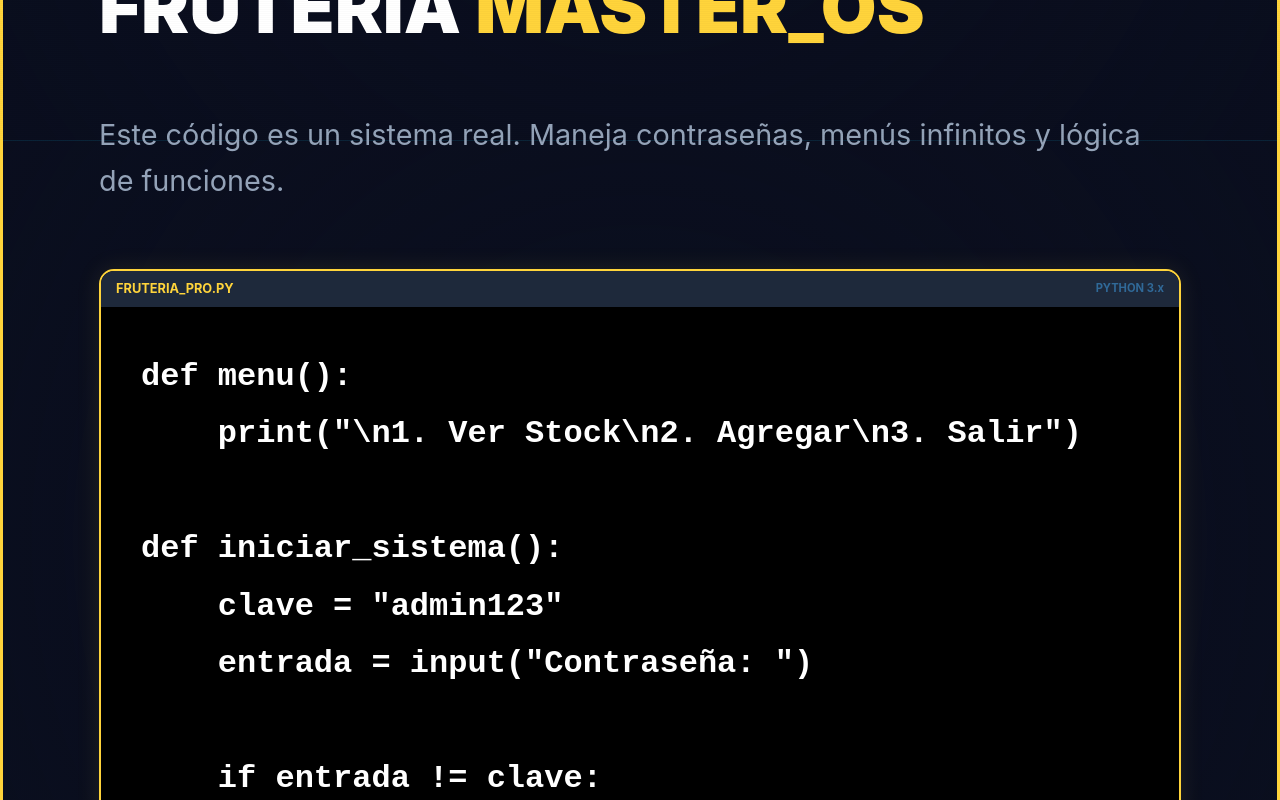
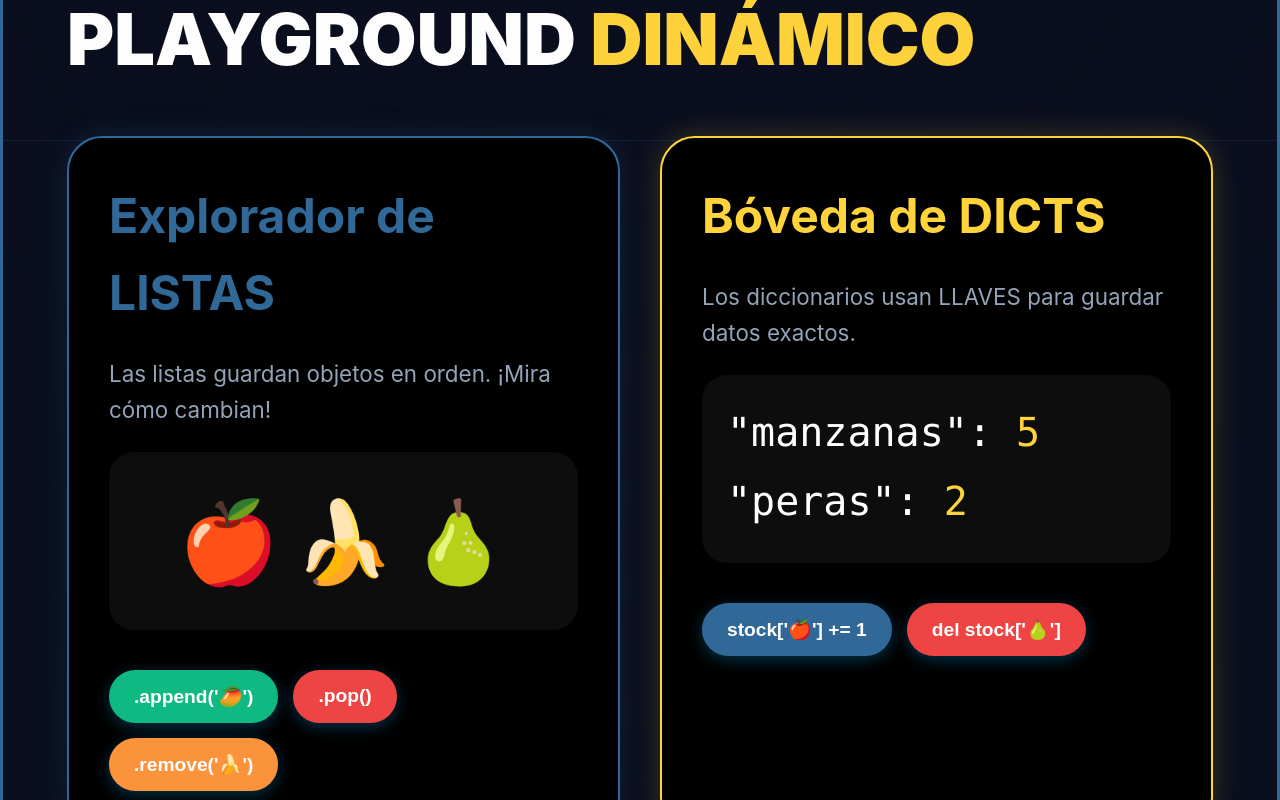
Before and after one commit to loky67-3/Academy, a React (Vite) app in the folder matematicas/: page /python in a window 1280 px wide. Shown: the part 660-1460 px from the top of the page. Built offline with nearby package versions, Linux system fonts and the light colour scheme.

Commit message:
actualizacion mas creativa python pagina

```diff
--- a/matematicas/src/ProgramacionPython.jsx
+++ b/matematicas/src/ProgramacionPython.jsx
@@ -30,7 +30,7 @@ const PythonCode = ({ title, code }) => (
       <span style={{ fontSize: '0.8rem', color: '#ffd43b', fontWeight: 'bold' }}>{title.toUpperCase()}</span>
       <span style={{ color: '#306998', fontSize: '0.7rem', fontWeight: 'bold' }}>PYTHON 3.x</span>
     </div>
-    <pre style={{ padding: '40px', margin: 0, color: '#ffffff', fontSize: '2rem', fontFamily: 'Consolas, monospace', fontWeight: '900', lineHeight: '1.7', overflowX: 'auto' }}>
+    <pre style={{ padding: '40px', margin: 0, color: '#ffffff', fontSize: '2.5rem', fontFamily: 'Consolas, monospace', fontWeight: '900', lineHeight: '1.7', overflowX: 'auto' }}>
       <code>{code}</code>
     </pre>
   </div>
@@ -109,6 +109,65 @@ const PythonFlowchart = () => (
     </svg>
   </div>
 );
+
+// --- LABORATORIO DINÁMICO DE MÉTODOS ---
+const DynamicMethodsLab = () => {
+  const [lista, setLista] = useState(['🍎', '🍌', '🍐']);
+  const [inventario, setInventario] = useState({ 'manzanas': 5, 'peras': 2 });
+  const yellow = "#ffd43b";
+  const blue = "#306998";
+
+  const addFruit = () => setLista([...lista, '🥭']);
+  const popFruit = () => setLista(lista.slice(0, -1));
+  const removeBanana = () => setLista(lista.filter(f => f !== '🍌'));
+
+  const addStock = (fruit) => setInventario({ ...inventario, [fruit]: (inventario[fruit] || 0) + 1 });
+  const delStock = (fruit) => {
+    const newInv = { ...inventario };
+    delete newInv[fruit];
+    setInventario(newInv);
+  };
+
+  return (
+    <div style={{ background: 'rgba(255,255,255,0.03)', padding: '4rem', borderRadius: '40px', border: `3px solid ${blue}`, margin: '4rem 0' }}>
+      <h2 style={{ fontSize: '4.5rem', fontWeight: '900', color: '#fff', marginBottom: '2.5rem' }}>PLAYGROUND <span style={{ color: yellow }}>DINÁMICO</span></h2>
+      <div style={{ display: 'grid', gridTemplateColumns: 'repeat(auto-fit, minmax(400px, 1fr))', gap: '40px' }}>
+
+        {/* LISTAS INTERACTIVAS */}
+        <div style={{ background: '#000', padding: '40px', borderRadius: '35px', border: `2px solid ${blue}`, textAlign: 'left', boxShadow: `0 0 30px ${blue}33` }}>
+          <h4 style={{ color: blue, fontSize: '3rem', marginBottom: '1.5rem' }}>Explorador de LISTAS</h4>
+          <p style={{ color: '#94a3b8', fontSize: '1.4rem', marginBottom: '1.5rem' }}>Las listas guardan objetos en orden. ¡Mira cómo cambian!</p>
+          <div style={{ fontSize: '5rem', marginBottom: '2.5rem', minHeight: '150px', display: 'flex', gap: '15px', flexWrap: 'wrap', background: 'rgba(255,255,255,0.05)', padding: '25px', borderRadius: '25px', alignItems: 'center', justifyContent: 'center' }}>
+            {lista.map((f, i) => (
+              <span key={i} className="pop-in-fruit">{f}</span>
+            ))}
+            {lista.length === 0 && <span style={{fontSize: '2rem', color: '#475569'}}>Cesta Vacía...</span>}
+          </div>
+          <div style={{ display: 'flex', flexWrap: 'wrap', gap: '15px' }}>
+            <button onClick={addFruit} className="btn-login" style={{ background: '#10b981', fontSize: '1.2rem', fontWeight: '900', padding: '15px 25px' }}>.append('🥭')</button>
+            <button onClick={popFruit} className="btn-login" style={{ background: '#ef4444', fontSize: '1.2rem', fontWeight: '900', padding: '15px 25px' }}>.pop()</button>
+            <button onClick={removeBanana} className="btn-login" style={{ background: '#fb923c', fontSize: '1.2rem', fontWeight: '900', padding: '15px 25px' }}>.remove('🍌')</button>
+          </div>
+        </div>
+
+        {/* DICCIONARIOS INTERACTIVOS */}
+        <div style={{ background: '#000', padding: '40px', borderRadius: '35px', border: `2px solid ${yellow}`, textAlign: 'left', boxShadow: `0 0 30px ${yellow}33` }}>
+          <h4 style={{ color: yellow, fontSize: '3rem', marginBottom: '1.5rem' }}>Bóveda de DICTS</h4>
+          <p style={{ color: '#94a3b8', fontSize: '1.4rem', marginBottom: '1.5rem' }}>Los diccionarios usan LLAVES para guardar datos exactos.</p>
+          <div style={{ fontSize: '2.5rem', fontFamily: 'Consolas, monospace', color: '#fff', marginBottom: '2.5rem', minHeight: '150px', background: 'rgba(255,255,255,0.05)', padding: '25px', borderRadius: '25px', display: 'flex', flexDirection: 'column', justifyContent: 'center' }}>
+            {Object.entries(inventario).length > 0 ? Object.entries(inventario).map(([k, v]) => (
+              <div key={k} style={{marginBottom: '5px'}}>"{k}": <span style={{color: yellow}}>{v}</span></div>
+            )) : <div style={{fontSize: '2rem', color: '#475569'}}>Inventario Vacío</div>}
+          </div>
+          <div style={{ display: 'flex', flexWrap: 'wrap', gap: '15px' }}>
+            <button onClick={() => addStock('manzanas')} className="btn-login" style={{ background: blue, fontSize: '1.2rem', fontWeight: '900', padding: '15px 25px' }}>stock['🍎'] += 1</button>
+            <button onClick={() => delStock('peras')} className="btn-login" style={{ background: '#ef4444', fontSize: '1.2rem', fontWeight: '900', padding: '15px 25px' }}>del stock['🍐']</button>
+          </div>
+        </div>
+      </div>
+    </div>
+  );
+};
 
 // --- LABORATORIO DE DICCIONARIOS (MANZANAS Y PERAS) ---
 const DictionaryFruitLab = () => {
@@ -322,6 +381,9 @@ const ProgramacionPython = () => {
         </div>
       </section>
 
+      {/* --- LABORATORIO DINÁMICO --- */}
+      <DynamicMethodsLab />
+
       {/* --- PROYECTO MAESTRO: SISTEMA FRUTAL --- */}
       <section className="info-section" style={{ background: 'rgba(255,255,255,0.03)', padding: '6rem', borderRadius: '60px', border: '3px solid #ffd43b', marginBottom: '4rem' }}>
         <h2 style={{ fontSize: '4.5rem', fontWeight: '900', color: '#fff', textAlign: 'left', marginBottom: '3rem' }}>FRUTERÍA <span style={{ color: '#ffd43b' }}>MASTER_OS</span></h2>
@@ -506,6 +568,15 @@ const ProgramacionPython = () => {
       <div style={{ textAlign: 'center', marginTop: '60px' }}>
         <button className="btn-login" style={{ background: '#ffd43b', color: '#020617', padding: '15px 40px', fontSize: '1.2rem' }} onClick={() => navigate('/')}>Volver al Mainframe</button>
       </div>
+
+      <style dangerouslySetInnerHTML={{ __html: `
+        @keyframes popIn {
+          0% { transform: scale(0); opacity: 0; }
+          70% { transform: scale(1.2); }
+          100% { transform: scale(1); opacity: 1; }
+        }
+        .pop-in-fruit { display: inline-block; animation: popIn 0.4s cubic-bezier(0.175, 0.885, 0.32, 1.275); }
+      `}} />
     </div>
   );
 };
```
